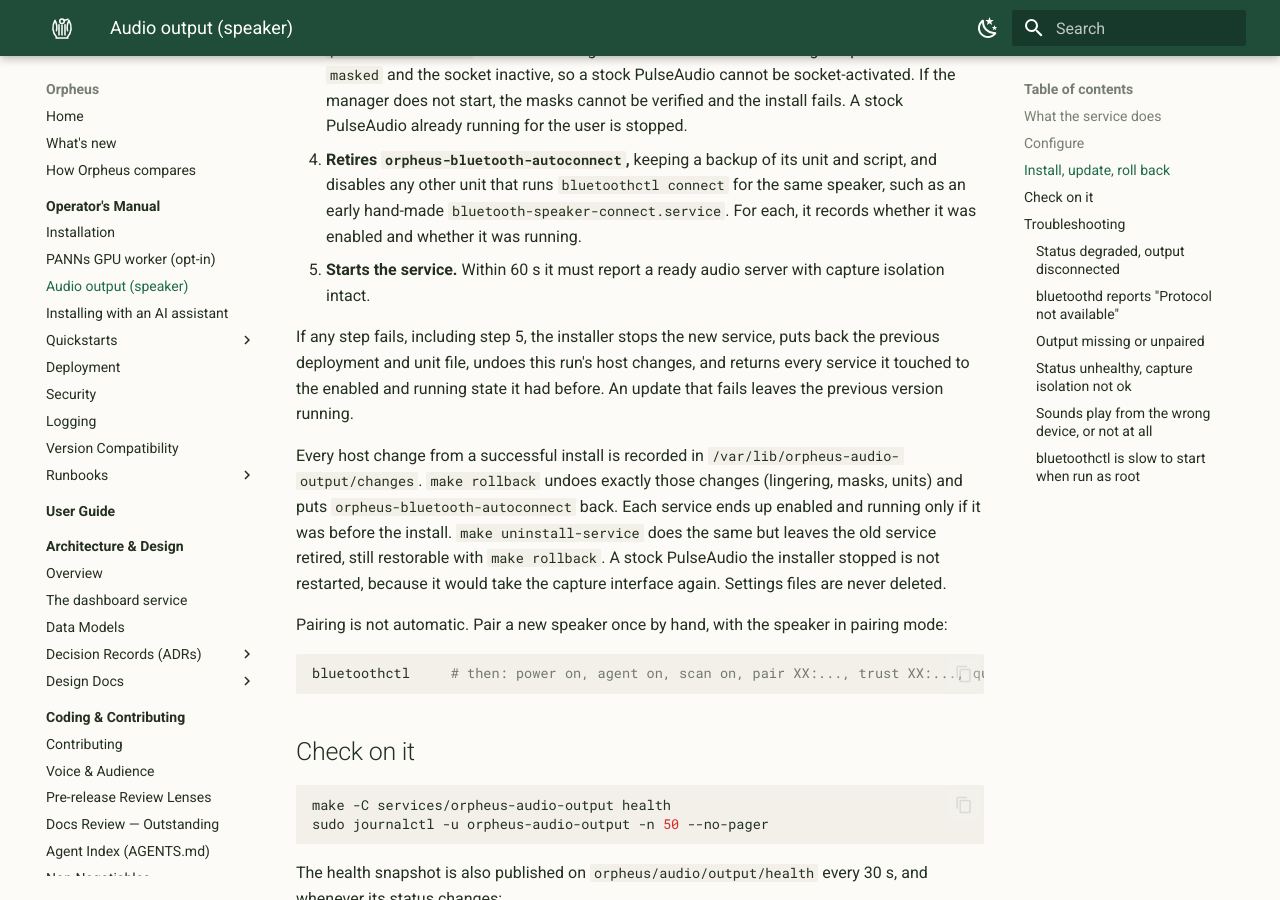
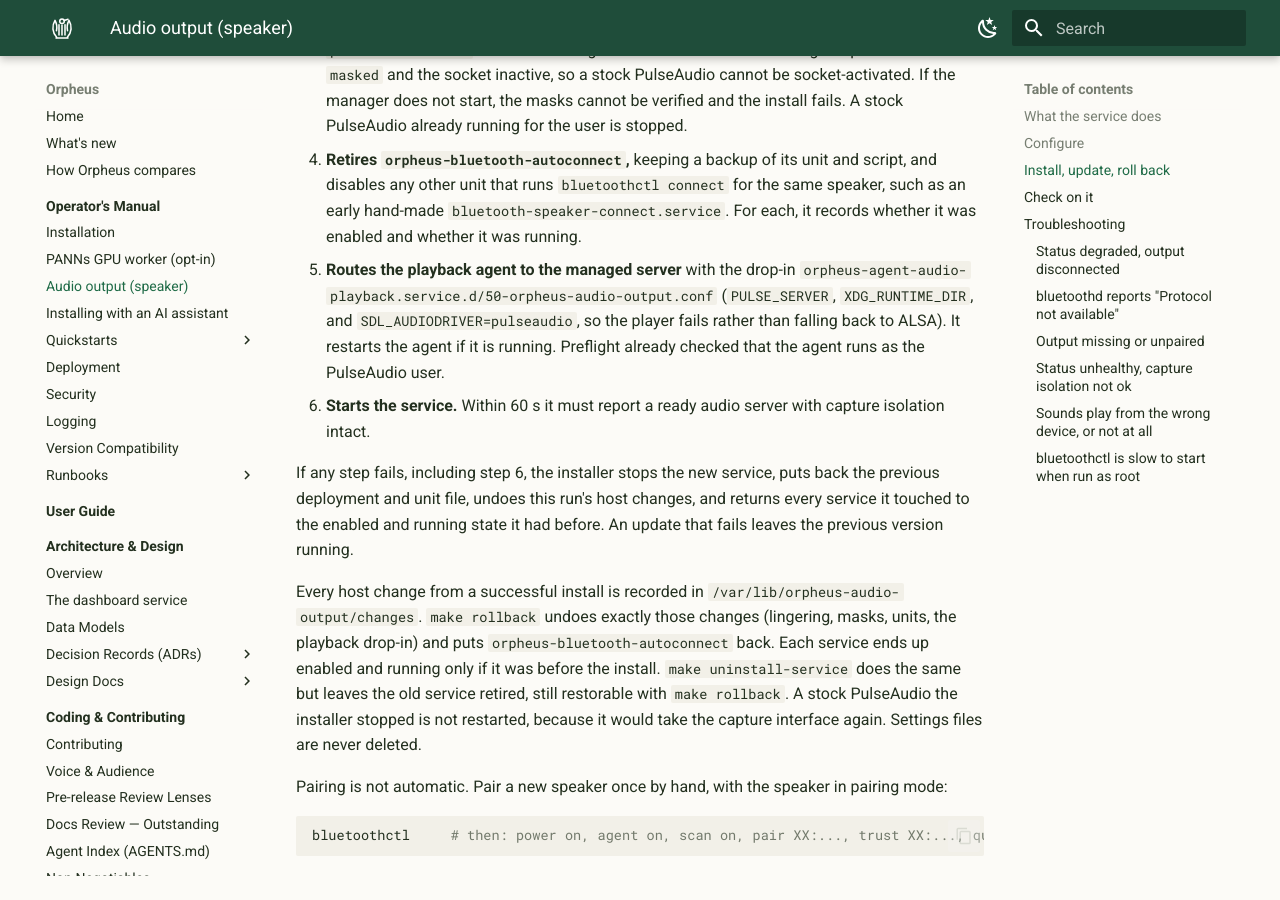
Before and after one commit to scottchronicity/orpheus, an MkDocs documentation site: the page built from docs/operator-manual/audio-output.md, in a window 1280 px wide and 900 px high, scrolled down 2904 px. Built offline with MkDocs 1.6.1 and Material for MkDocs 9.7.7, drawn with Linux system fonts in a browser that asks for light colours; some of the changed text lies outside the part shown.

Commit message:
fix(audio-output): route the playback agent to the managed server
Found at acceptance step 2 on jetson1. The managed server and the speaker
came up healthy, but the playback agent's sounds never reached the sink: the
deployed playback unit sets PULSE_SERVER=unix:/run/user/%U/pulse/native, and
in a system unit %U is the service manager's UID (0) on systemd 245, not
User=. The running agent had XDG_RUNTIME_DIR=/run/user/0 and
PULSE_SERVER=unix:/run/user/0/pulse/native, so ffplay (SDL) fell back away
from PulseAudio and exited 0 with the sink IDLE.

- The installer writes the drop-in
  orpheus-agent-audio-playback.service.d/50-orpheus-audio-output.conf
  (XDG_RUNTIME_DIR and PULSE_SERVER for the PulseAudio user's UID, and
  SDL_AUDIODRIVER=pulseaudio so the player fails rather than falling back to
  ALSA) and restarts the agent if it is running. The drop-in is recorded;
  rollback, uninstall and failed installs remove it (or restore a replaced
  one) and try-restart the agent.
- Preflight fails if the playback agent runs as a different user than
  audio_output.server.pulseaudio.user.
- The repo playback unit drops the broken %U lines and points at the drop-in.

Tests: drop-in contents and agent restart; preflight user mismatch leaves the
host untouched; rollback and failed install remove it (82 bats; mutation-
checked). Playback agent 48 passed; service 62 passed.

```diff
--- a/docs/operator-manual/audio-output.md
+++ b/docs/operator-manual/audio-output.md
@@ -126,17 +126,23 @@ Then, as one transaction:
    for the same speaker, such as an early hand-made
    `bluetooth-speaker-connect.service`. For each, it records whether it was
    enabled and whether it was running.
-5. **Starts the service.** Within 60 s it must report a ready audio server
+5. **Routes the playback agent to the managed server** with the drop-in
+   `orpheus-agent-audio-playback.service.d/50-orpheus-audio-output.conf`
+   (`PULSE_SERVER`, `XDG_RUNTIME_DIR`, and `SDL_AUDIODRIVER=pulseaudio`, so the
+   player fails rather than falling back to ALSA). It restarts the agent if it
+   is running. Preflight already checked that the agent runs as the PulseAudio
+   user.
+6. **Starts the service.** Within 60 s it must report a ready audio server
    with capture isolation intact.
 
-If any step fails, including step 5, the installer stops the new service,
+If any step fails, including step 6, the installer stops the new service,
 puts back the previous deployment and unit file, undoes this run's host
 changes, and returns every service it touched to the enabled and running
 state it had before. An update that fails leaves the previous version running.
 
 Every host change from a successful install is recorded in
 `/var/lib/orpheus-audio-output/changes`. `make rollback` undoes exactly those
-changes (lingering, masks, units) and puts `orpheus-bluetooth-autoconnect`
+changes (lingering, masks, units, the playback drop-in) and puts `orpheus-bluetooth-autoconnect`
 back. Each service ends up enabled and running only if it was before the
 install. `make uninstall-service` does the same but leaves the old service
 retired, still restorable with `make rollback`. A stock PulseAudio the
@@ -201,8 +207,12 @@ session's PulseAudio. The service never starts one that does this.
 
 ### Sounds play from the wrong device, or not at all
 
-Make sure `server.pulseaudio.user` matches the user the playback agent runs
-as. The agent connects to `/run/user/<its uid>/pulse/native`. While the speaker
+Check that the playback drop-in is in place:
+`systemctl cat orpheus-agent-audio-playback` should end with
+`50-orpheus-audio-output.conf` and `PULSE_SERVER=unix:/run/user/<uid>/pulse/native`
+for the PulseAudio user. While the speaker is connected, `pactl list short sinks`,
+run as that user with that `PULSE_SERVER`, shows the speaker's sink as
+`RUNNING` during a sound. While the speaker
 is not routed, the playback agent reports each failed sound on
 `orpheus/audio/playback/response` with `"status": "error"`.
 
```
Also changed, not shown: agents/orpheus-agent-audio-playback/CHANGELOG.md (+1 -0 lines), services/orpheus-audio-output/CHANGELOG.md (+1 -0 lines), services/orpheus-audio-output/README.md (+5 -1 lines), 5 other files.
